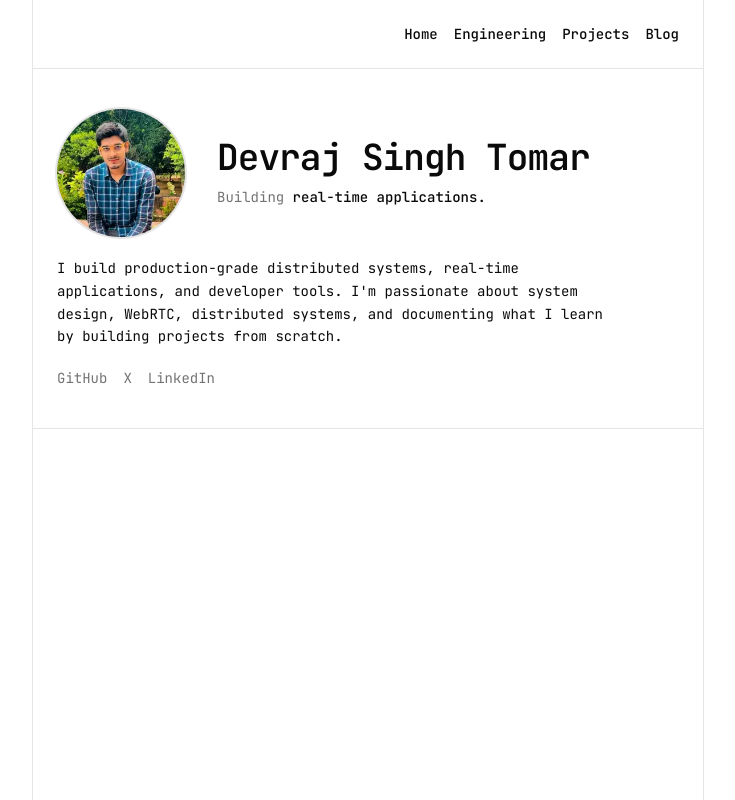
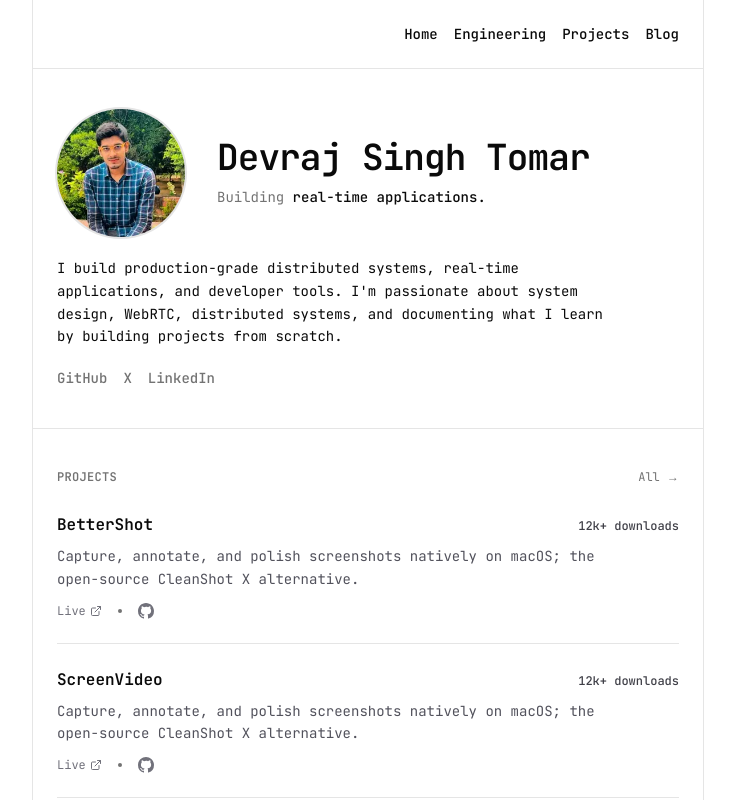
Before and after one commit to Devraj-singh-tomar/devraj-portfolio, a Next.js app: page / in a window 1280 px wide. Shown: the top 800 px of the page, without its empty margins (272-1007 px from the left). Built offline with nearby package versions, Linux system fonts and the light colour scheme.

Commit message:
feat: add HomeProjects and ProjectCard components, implement project data structure

```diff
--- a/src/app/page.tsx
+++ b/src/app/page.tsx
@@ -1,3 +1,4 @@
+import HomeProjects from "@/components/layout/project-section/home-projects";
 import HeroFlipText from "@/components/ui/hero-fliptext";
 import { profile } from "@/data/profile";
 import Image from "next/image";
@@ -6,6 +7,9 @@ import Link from "next/link";
 export default function Home() {
   return (
     <div>
+      {/*=======
+       NAVBAR SECTION
+       =======*/}
       <section className="py-10">
         <div className="flex flex-col items-start gap-5 sm:flex-row sm:items-center sm:gap-8">
           <Image
@@ -37,7 +41,7 @@ export default function Home() {
               href={social.href}
               target="_blank"
               rel="noopener noreferrer"
-              className="text-muted-foreground underline-offset-4 hover:text-foreground hover:underline decoration-wavy"
+              className="font-medium text-muted-foreground underline-offset-4 hover:text-foreground hover:underline decoration-wavy"
             >
               {social.label}
             </Link>
@@ -45,9 +49,45 @@ export default function Home() {
         </div>
       </section>
 
-      <div className="-mx-6 border-b border-border" aria-hidden="true" />
+      {/*=======
+       PROJECT SECTION
+       =======*/}
+      <section className="-mx-6 border-t border-border px-6 py-10">
+        <div className="flex items-baseline justify-between">
+          <h2 className="text-xs font-semibold uppercase tracking-wide text-muted-foreground">
+            Projects
+          </h2>
+          <Link
+            href={"/projects"}
+            className="text-xs text-muted-foreground hover:text-foreground"
+          >
+            All &rarr;
+          </Link>
+        </div>
 
-      <section className="py-10"></section>
+        <HomeProjects />
+      </section>
+
+      {/*=======
+        ENGINEERING SECTION
+       =======*/}
+      <section className="-mx-6 border-t border-border px-6 py-10">
+        ENGINEERING
+      </section>
+
+      {/*=======
+        EXPERIENCE & OPENSOURCE SECTION
+       =======*/}
+      <section className="-mx-6 border-t border-border px-6 py-10">
+        EXPERIENCE & OPENSOURCE
+      </section>
+
+      {/*=======
+        CONTACT SECTION
+       =======*/}
+      <section className="-mx-6 border-t border-border px-6 py-10">
+        CONTACT
+      </section>
     </div>
   );
 }
--- /dev/null
+++ b/src/components/layout/project-section/home-projects.tsx
@@ -0,0 +1,12 @@
+import { projects } from "@/data/projects";
+import ProjectCard from "./project-card";
+
+export default function HomeProjects() {
+  return (
+    <div className="mt-1">
+      {projects.map((p) => (
+        <ProjectCard key={p.id} {...p} />
+      ))}
+    </div>
+  );
+}
--- /dev/null
+++ b/src/components/layout/project-section/project-card.tsx
@@ -0,0 +1,74 @@
+import { ExternalLinkIcon } from "lucide-react";
+import Link from "next/link";
+
+interface ProjectCardProp {
+  title: string;
+  description: string;
+  impact?: string;
+  stars?: number;
+  liveLink?: string;
+  githubLink?: string;
+}
+export default function ProjectCard({
+  description,
+  title,
+  impact,
+  githubLink,
+  liveLink,
+  stars,
+}: ProjectCardProp) {
+  return (
+    <div className="border-b border-border py-6 dark:border-white/10">
+      <div className="flex items-baseline justify-between gap-3">
+        <h3 className="min-w-0 font-semibold">{title}</h3>
+        {impact && (
+          <span className="shrink-0 text-xs font-medium text-zinc-700 dark:text-zinc-300">
+            {impact}
+          </span>
+        )}
+      </div>
+
+      <p className="mt-2 max-w-prose text-sm leading-relaxed text-zinc-600 dark:text-zinc-400">
+        {description}
+      </p>
+
+      <div className="mt-3 flex flex-wrap items-center gap-x-4 gap-y-2 text-xs text-zinc-500">
+        {liveLink && (
+          <Link
+            href={liveLink}
+            target="_blank"
+            rel="noopener"
+            className="hover:text-zinc-900 flex dark:hover:text-zinc-50 items-center gap-1"
+          >
+            Live <ExternalLinkIcon size={12} />
+          </Link>
+        )}
+
+        <div className="size-1 rounded-full bg-muted-foreground" />
+
+        {githubLink && (
+          <a
+            href={githubLink}
+            target="_blank"
+            rel="noopener"
+            aria-label={`${title} on GitHub`}
+            className="inline-flex items-center gap-1.5 hover:text-zinc-900 dark:hover:text-zinc-50"
+          >
+            <svg
+              viewBox="0 0 16 16"
+              fill="currentColor"
+              className="h-4 w-4"
+              aria-hidden="true"
+            >
+              <path d="M8 0C3.58 0 0 3.58 0 8a8 8 0 0 0 5.47 7.59c.4.07.55-.17.55-.38 0-.19-.01-.82-.01-1.49-2.01.37-2.53-.49-2.69-.94-.09-.23-.48-.94-.82-1.13-.28-.15-.68-.52-.01-.53.63-.01 1.08.58 1.23.82.72 1.21 1.87.87 2.33.66.07-.52.28-.87.51-1.07-1.78-.2-3.64-.89-3.64-3.95 0-.87.31-1.59.82-2.15-.08-.2-.36-1.02.08-2.12 0 0 .67-.21 2.2.82a7.6 7.6 0 0 1 2-.27c.68 0 1.36.09 2 .27 1.53-1.04 2.2-.82 2.2-.82.44 1.1.16 1.92.08 2.12.51.56.82 1.27.82 2.15 0 3.07-1.87 3.75-3.65 3.95.29.25.54.73.54 1.48 0 1.07-.01 1.93-.01 2.2 0 .21.15.46.55.38A8 8 0 0 0 16 8c0-4.42-3.58-8-8-8Z" />
+            </svg>
+
+            {typeof stars === "number" && stars > 0 && (
+              <span>{stars.toLocaleString()}</span>
+            )}
+          </a>
+        )}
+      </div>
+    </div>
+  );
+}
--- /dev/null
+++ b/src/data/projects.ts
@@ -0,0 +1,29 @@
+export type Project = {
+  id: string;
+  title: string;
+  description: string;
+  impact?: string;
+  liveLink?: string;
+  githubLink?: string;
+};
+
+export const projects: Project[] = [
+  {
+    id: "bettershot",
+    title: "BetterShot",
+    description:
+      "Capture, annotate, and polish screenshots natively on macOS; the open-source CleanShot X alternative.",
+    impact: "12k+ downloads",
+    liveLink: "https://www.bettershot.site",
+    githubLink: "https://github.com/KartikLabhshetwar/better-shot",
+  },
+  {
+    id: "screenvideo",
+    title: "ScreenVideo",
+    description:
+      "Capture, annotate, and polish screenshots natively on macOS; the open-source CleanShot X alternative.",
+    impact: "12k+ downloads",
+    liveLink: "https://www.bettershot.site",
+    githubLink: "https://github.com/KartikLabhshetwar/better-shot",
+  },
+];
```
